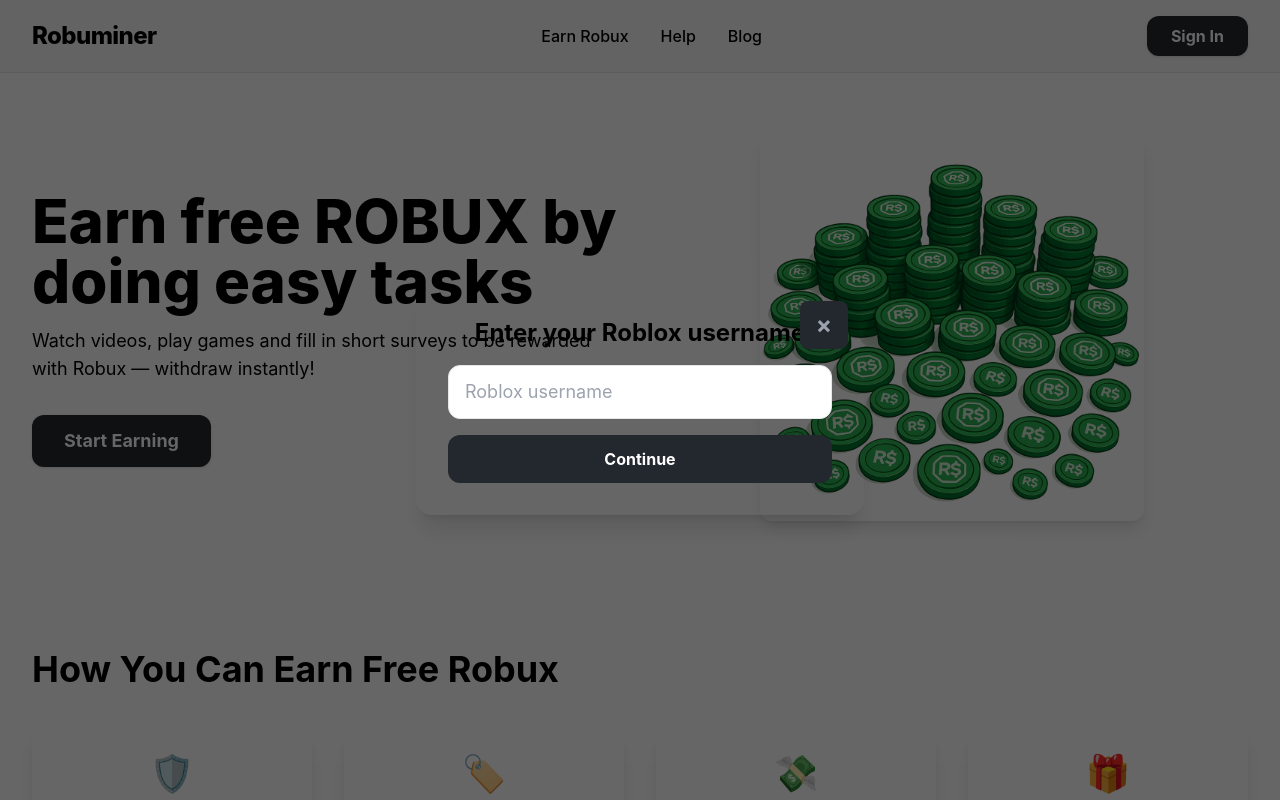
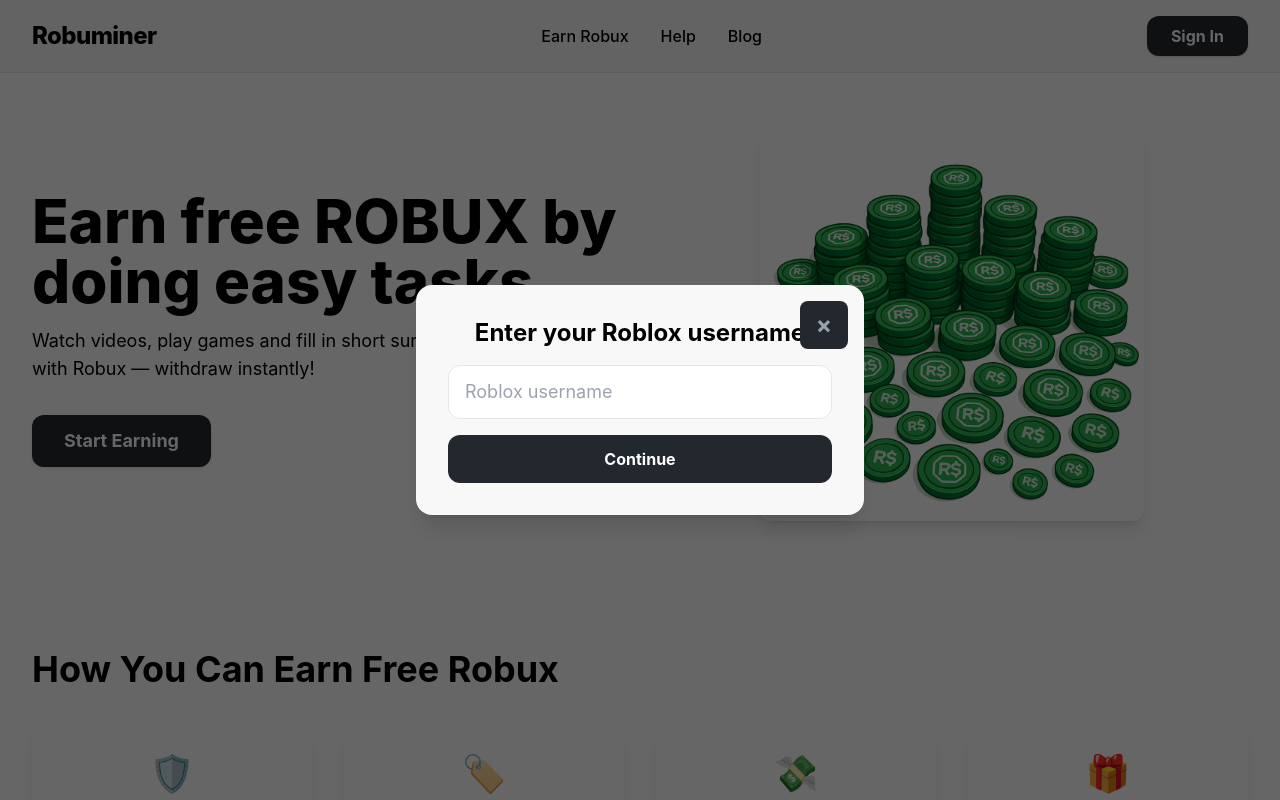
Before and after one commit to BFHWEBSOL/rbxdeals, a Next.js app: page / in a window 1280 px wide. Both pictures are taken after a click on the button "Sign In". Shown: the top 800 px of the page. Built offline with nearby package versions, Linux system fonts and the light colour scheme.

Commit message:
Update login/signup modal background to match header color (#f8f8f8)

```diff
--- a/src/app/page.tsx
+++ b/src/app/page.tsx
@@ -295,7 +295,7 @@
       {/* Modal for Roblox username signup/login */}
       {modalOpen && !showConfirm && (
         <div className="fixed inset-0 bg-black bg-opacity-60 flex items-center justify-center z-50">
-          <div className="rounded-2xl p-8 w-full max-w-md shadow-xl relative mx-2 bg-card-bg-light">
+          <div className="rounded-2xl p-8 w-full max-w-md shadow-xl relative mx-2 bg-[#f8f8f8]">
             <button
               className="absolute top-4 right-4 text-gray-400 hover:text-white text-2xl"
               onClick={() => setModalOpen(false)}
@@ -373,7 +373,7 @@
       {/* Confirmation Popup */}
       {modalOpen && showConfirm && robloxUser && (
         <div className="fixed inset-0 bg-black bg-opacity-60 flex items-center justify-center z-50">
-          <div className="rounded-2xl p-8 w-full max-w-xs shadow-xl relative mx-2 flex flex-col items-center bg-card-bg-light">
+          <div className="rounded-2xl p-8 w-full max-w-xs shadow-xl relative mx-2 flex flex-col items-center bg-[#f8f8f8]">
             <img src={robloxUser.avatarUrl} alt="Roblox avatar" className="w-28 h-28 rounded-full mb-4" />
             <div className="text-xl font-bold mb-1">@{robloxUser.username}</div>
             <div className="text-gray-400 mb-6">Is this you?</div>
```
